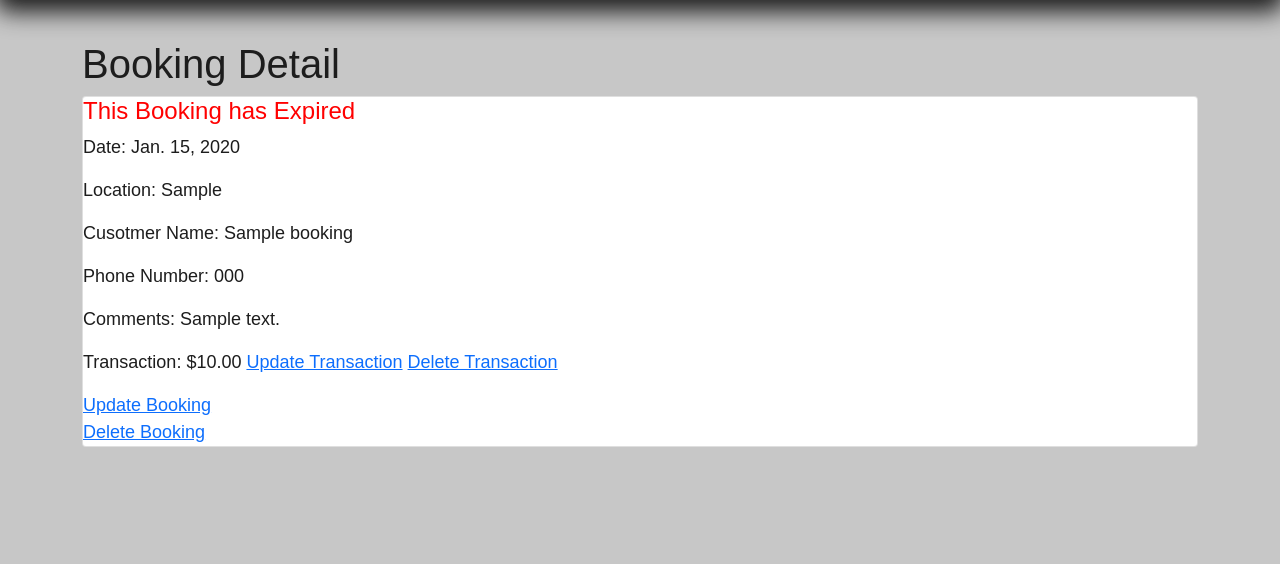
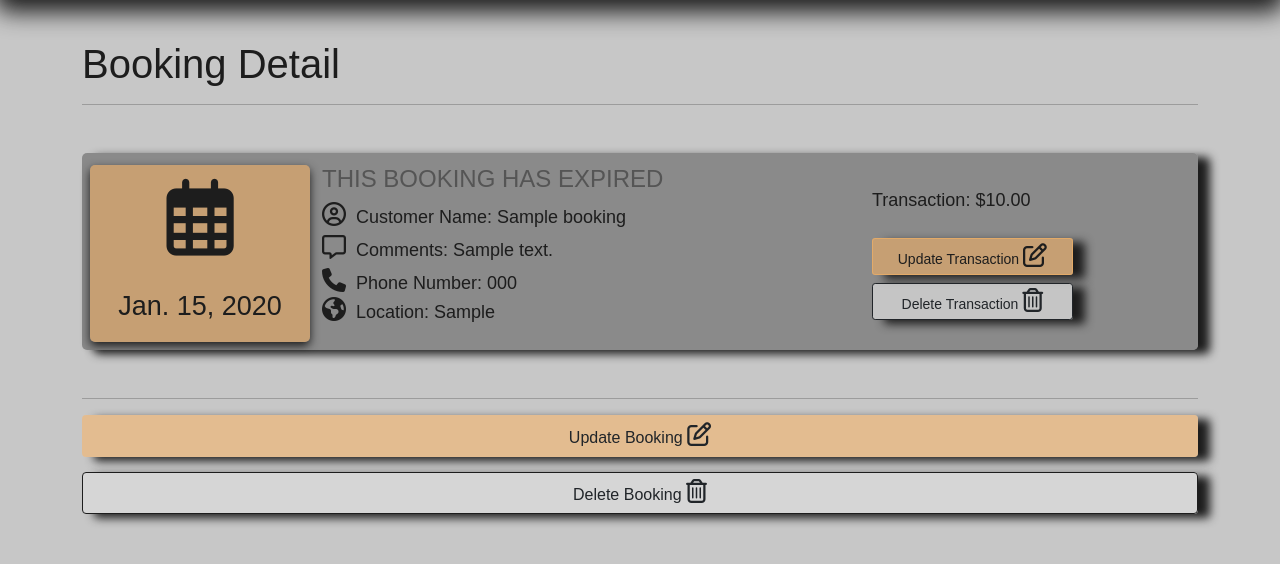
Before and after one commit to lcrosariol/Photofy, a Django app: page /bookings/1 in a window 1280 px wide. Shown: the part 105-669 px from the top of the page. Run offline with Django 3.2, Linux system fonts and the light colour scheme; a user stored in the database is signed in; tables that the repository leaves empty hold one stand-in row (values such as "Sample post"); some libraries are stand-ins or nearby versions; some web fonts are replaced.

Commit message:
add final styling to booking

```diff
--- a/main_app/static/css/style.css
+++ b/main_app/static/css/style.css
@@ -116,13 +116,29 @@ main {
 }
 .btn-warning, .btn-primary{
   background-color: rgba(255, 180, 95, 0.512);
+  border-color: rgba(255, 180, 95, 0.512);
+  box-shadow: 12px 4px 10px
+  #1d1d1d;
+  color: #1d1d1d;
+}
+.btn-primary:hover{
+  background-color:rgb(255, 181, 95);
+  border-color:rgb(255, 181, 95);
 }
 
-.booking-button{
+.booking-button, .update-booking{
   background-color: rgba(255, 180, 95, 0.512);
   box-shadow: 12px 4px 10px
   #1d1d1d;
   width:100% !important;
+}
+.delete-booking{
+  box-shadow: 12px 4px 10px
+  #1d1d1d;
+  width:100% !important;
+  background-color: rgba(221, 221, 221, 0.717);
+  border-color: #1d1d1d;
+  margin-top: 15px;
 }
 .ex-booking-button{
   background-color: #1d1d1d36;
@@ -130,10 +146,68 @@ main {
   #1d1d1d;
   width:100% !important;
 }
-.transaction-icon{
+.transaction-icon, .booking-icon{
   color: rgba(228, 147, 56, 0.861);
 }
-
+.transaction-icon:hover, .booking-icon:hover{
+  color: #1d1d1d;
+}
+.add-equip-btn{
+  background-color: rgba(255, 180, 95, 0.512);
+  color: #1d1d1d;
+  box-shadow: 12px 4px 10px
+  #1d1d1d;
+  border-radius: 5px;
+}
+.add-equip-btn:hover{
+  background-color: rgba(228, 147, 56, 0.861);
+  color: #1d1d1d;
+}
+.my-equip-btn{
+  background-color: rgba(228, 147, 56, 0.861);
+  box-shadow: 0px 4px 10px
+  #1d1d1d;
+  border-radius: 5px;
+}
+.my-equip-btn:hover{
+  background-color: #555;
+  color: whitesmoke;
+}
+.col-md-3.mt-1.time{
+  background-color: rgba(255, 180, 95, 0.512);
+  justify-content: center;
+  color: #1d1d1d;
+  display: flex;
+  align-items: center;
+  font-size: 1.5em;
+  flex-wrap: wrap;
+  border-radius: 5px;
+  box-shadow: 0px 4px 10px
+  #1d1d1d;
+  max-width: 20%;
+}
+.detail-card{
+  background-color: rgba(85, 85, 85, 0.528);
+  border-radius: 5px;
+  box-shadow: 12px 4px 10px
+  #1d1d1d;
+}
+.expired-booking{
+  color: #555;
+  text-transform: uppercase;
+}
+.btn-outline-dark{
+  box-shadow: 12px 4px 10px
+  #1d1d1d;
+  background-color: rgba(221, 221, 221, 0.717);
+}
+#container-main > div > div > div > div > div.col-md-6.mt-1{
+  justify-content: center;
+  text-align: left;
+}
+.update-delete-trans{
+  width: 80%;
+}
 @media only screen and (min-width: 992px) {
   .navbar {
     padding: 0;
@@ -188,7 +262,9 @@ main {
 .save-btn{
     margin-top: 10px;
     float: right;
-    background-color:rgb(255, 145, 20)!important;
+    background-color:rgb(255, 181, 95)!important;
+    box-shadow: 12px 4px 10px
+  #1d1d1d;
 }
 
 .paginator-wrapper{
--- a/main_app/templates/bookings/booking_detail.html
+++ b/main_app/templates/bookings/booking_detail.html
@@ -2,29 +2,38 @@
 {% block content %}
 
 <h1>Booking Detail</h1>
-    <div class="card">
-        <div class="card-content">
-            <span class="card-title">{{ booking.name }}</span>
-            {% if booking.date < today %}
-                <h4 style='color:red'> This Booking has Expired </h4>
-            {% endif %}
-            <p>Date: {{ booking.date }}</p>
-            <p>Location: {{ booking.location }}</p>
-            <p>Cusotmer Name: {{ booking.customer_name }}</p>
-            <p>Phone Number: {{ booking.phone_number }}</p>
-            <p>Comments: {{ booking.comment }}</p>
-            {% if no_transaction == False %}
-                <a href="{% url 'transaction_create' booking.id %}">Add Transaction</a>
-            {% else %}
-                <p>Transaction: ${{ booking.transaction.amount }} <a href="{% url 'transaction_update' booking.transaction.id %}">Update Transaction</a>
-                    <a href="{% url 'transaction_delete' booking.transaction.id %}">Delete Transaction</a></p>
-            {% endif %}
+<hr/>
+    <div class="container mt-5 mb-5">
+        <div class="d-flex row">
+            <div class="col">
+                <div class="row p-2 detail-card">
+                    <div class="col-md-3 mt-1 time"><i class="far fa-calendar-alt" style="font-size:6vw"></i>{{ booking.date }}
+                    </div>
+                    <div class="col-md-6 mt-1">
+                            {% if booking.date < today %}
+                                <h4 class="expired-booking"> This Booking has Expired </h4>
+                            {% endif %}
+                        <div class="d-flex flex-row">
+                            <div class="customer-name mr-2"> <i class="far fa-user-circle" style='font-size:24px'></i>&nbsp;&nbsp;Customer Name: {{ booking.customer_name }}</div>
+                        </div>
+                        <div class="mt-1 mb-1 spec-1"><i class="far fa-comment-alt" style='font-size:24px'></i>&nbsp;&nbsp;Comments: {{ booking.comment }}</div>
+                        <p class="text-justify para mb-0"><span class="fa fa-phone" style='font-size:24px'></span>&nbsp;&nbsp;Phone Number: {{ booking.phone_number }}</p><p><span class="fa fa-globe" style='font-size:24px'></span>&nbsp;&nbsp;Location: {{ booking.location }} </p>
+                    </div>
 
+                    <div class="align-items-center align-content-center col-md-3 border-left mt-1">
+                        {% if no_transaction == False %}
+                        <a href="{% url 'transaction_create' booking.id %}" class="btn btn-primary btn-sm mt-2">Add Transaction</a>
+                        {% else %}
+                            <p>Transaction: ${{ booking.transaction.amount }}</p> <a href="{% url 'transaction_update' booking.transaction.id %}" class="btn btn-primary btn-sm mt-2 update-delete-trans">Update Transaction <i class='far fa-edit' style='font-size:24px'></i></a>
+                                <a href="{% url 'transaction_delete' booking.transaction.id %}" class="btn btn-outline-dark btn-sm mt-2 update-delete-trans">Delete Transaction <i class='far fa-trash-alt' style='font-size:24px'></i></a>
+                        {% endif %}
+                    </div>
+                </div>
+            </div>
         </div>
-        <a href="{% url 'booking_update' booking.id %}" >Update Booking</a>
-        <a href="{% url 'booking_delete' booking.id %}" >Delete Booking</a>
     </div>
-</a>
-
+<hr/>
+    <a href="{% url 'booking_update' booking.id %}" class="btn update-booking">Update Booking <i class='far fa-edit' style='font-size:24px'></i></a>
+    <a href="{% url 'booking_delete' booking.id %}" class="btn delete-booking">Delete Booking <i class='far fa-trash-alt' style='font-size:24px'></i></a>
 
 {% endblock %}
```
Also changed, not shown: main_app/templates/bookings/index.html (+7 -1 lines), main_app/templates/equipment.html (+4 -3 lines).
